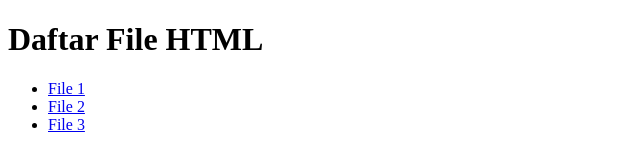
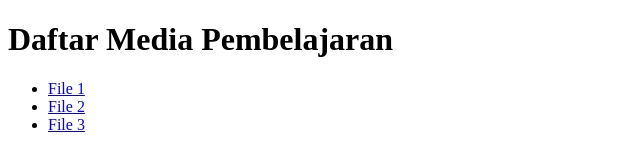
Before and after one commit to rizqu24/teswebsite, a plain HTML site: page index.html in a window 1280 px wide. Shown: the whole page, without its empty margins (0-640 px from the left). Drawn offline with Linux system fonts and the light colour scheme.

Commit message:
index.html

```diff
--- a/index.html
+++ b/index.html
@@ -6,7 +6,7 @@
     <title>Daftar File</title>
 </head>
 <body>
-    <h1>Daftar File HTML</h1>
+    <h1>Daftar Media Pembelajaran</h1>
     <ul>
         <li><a href="kumpulan/file1.html">File 1</a></li>
         <li><a href="kumpulan/file2.html">File 2</a></li>
```
